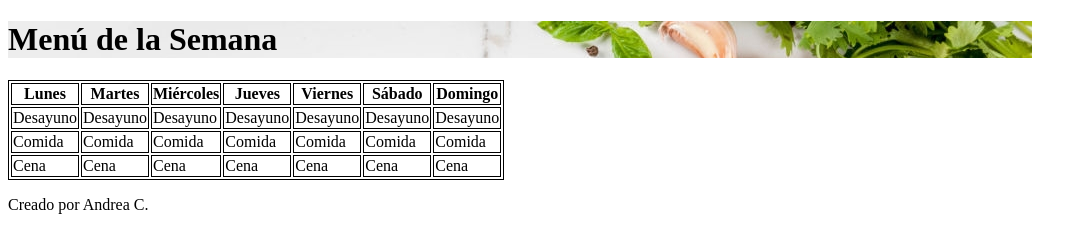
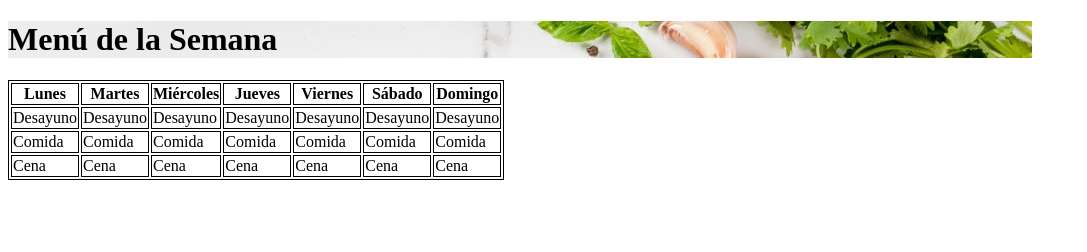
Before and after one commit to javimedina87/recetis, a website: page index.html in a window 1280 px wide. Shown: the whole page, without its empty margins (0-1087 px from the left). Drawn offline with Linux system fonts and the light colour scheme.

Commit message:
footer deleted

```diff
--- a/index.html
+++ b/index.html
@@ -51,8 +51,6 @@
         </tr>
     </table>
 </main>
-<footer>
-    <p>Creado por Andrea C.</p>
-</footer>
+
 </body>
 </html>
```
